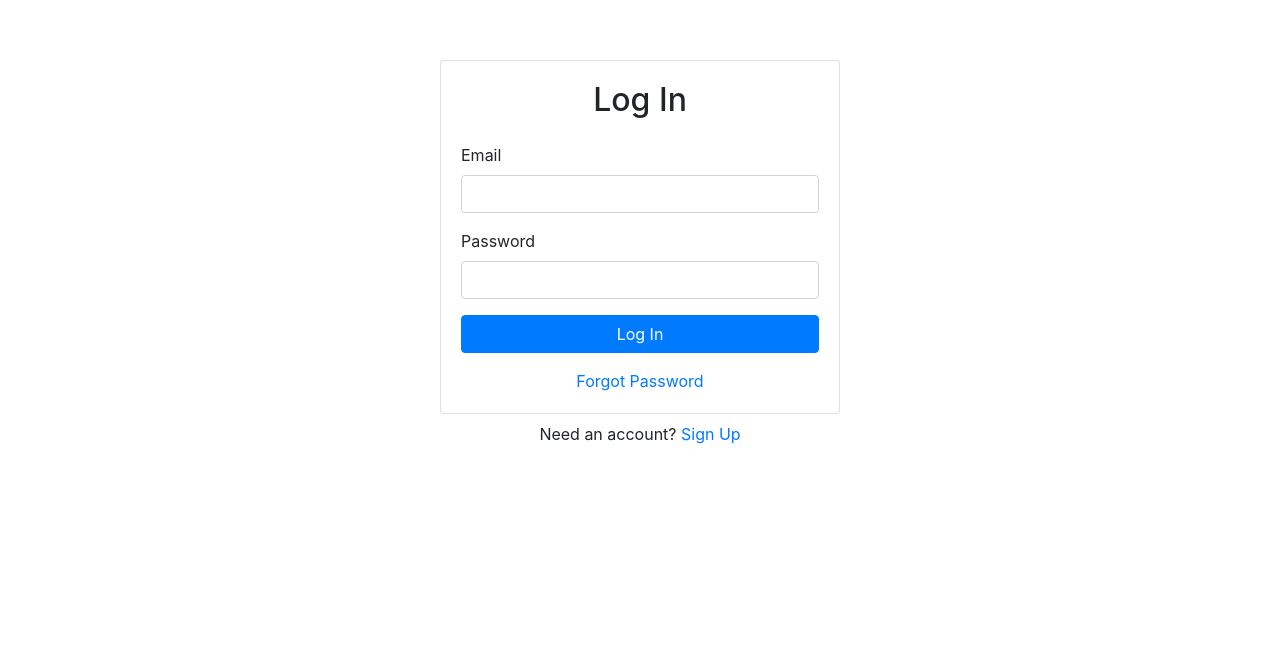
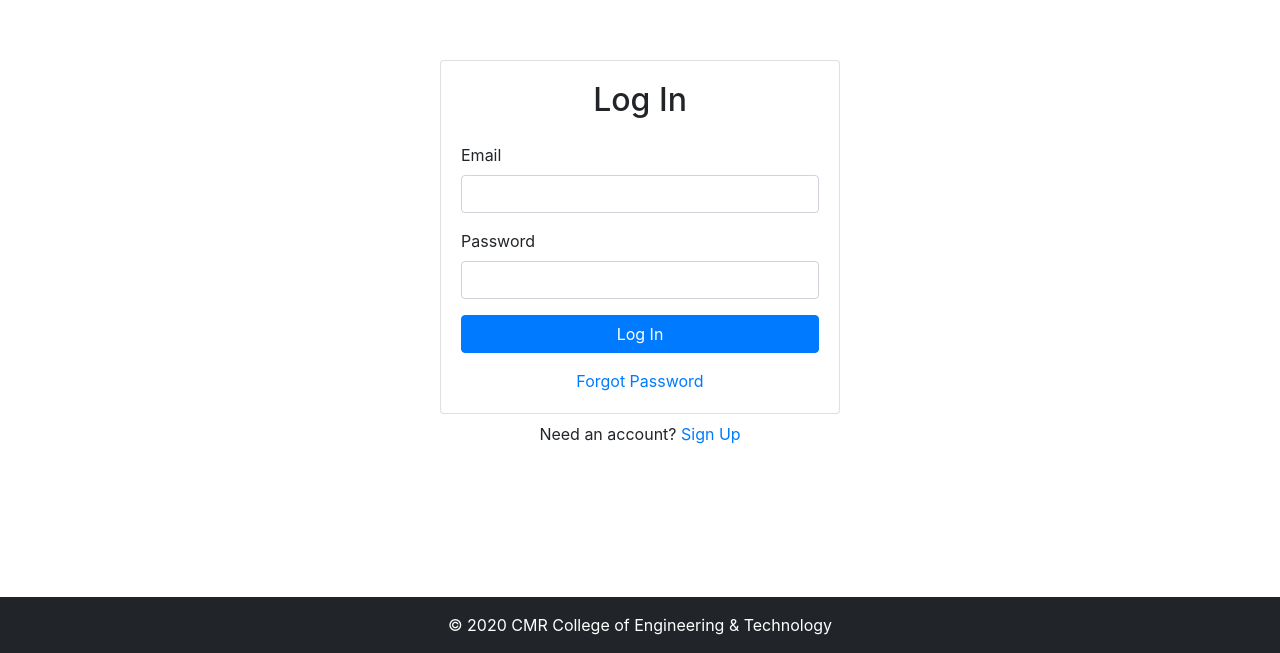
Before and after one commit to ImAvinashSharma/cmrcet-bus-app-v1, a React (Create React App) app: page /login in a window 1280 px wide. Shown: the part 147-800 px from the top of the page. Built offline with nearby package versions, Linux system fonts and the light colour scheme; no server answers.

Commit message:
Login and sinup updated

```diff
--- a/src/components/Login.js
+++ b/src/components/Login.js
@@ -2,6 +2,7 @@ import React, { useRef, useState } from "react";
 import { Form, Button, Card, Alert, Container } from "react-bootstrap";
 import { Link, useHistory } from "react-router-dom";
 import { useAuth } from "../contexts/AuthContext";
+import Footer from "./Footer";
 
 export default function Login() {
   const emailRef = useRef();
@@ -26,6 +27,7 @@ export default function Login() {
   }
 
   return (
+    <>
       <Container
         className="d-flex align-items-center justify-content-center"
         style={{ minHeight: "100vh" }}
@@ -58,5 +60,7 @@ export default function Login() {
           </div>
         </div>
       </Container>
+      <Footer />
+    </>
   );
 }
--- a/src/components/Signup.js
+++ b/src/components/Signup.js
@@ -1,6 +1,7 @@
 import React, { useRef, useState } from "react";
 import { Form, Button, Card, Alert, Container } from "react-bootstrap";
 import { useAuth } from "../contexts/AuthContext";
+import Footer from "./Footer";
 import { Link, useHistory } from "react-router-dom";
 
 export default function Signup() {
@@ -29,6 +30,7 @@ export default function Signup() {
   }
 
   return (
+    <>
       <Container
         className="d-flex align-items-center justify-content-center"
         style={{ minHeight: "100vh" }}
@@ -66,5 +68,7 @@ export default function Signup() {
           </div>
         </div>
       </Container>
+      <Footer />
+    </>
   );
 }
```
Lines whose indentation alone changed are shown as unchanged.
